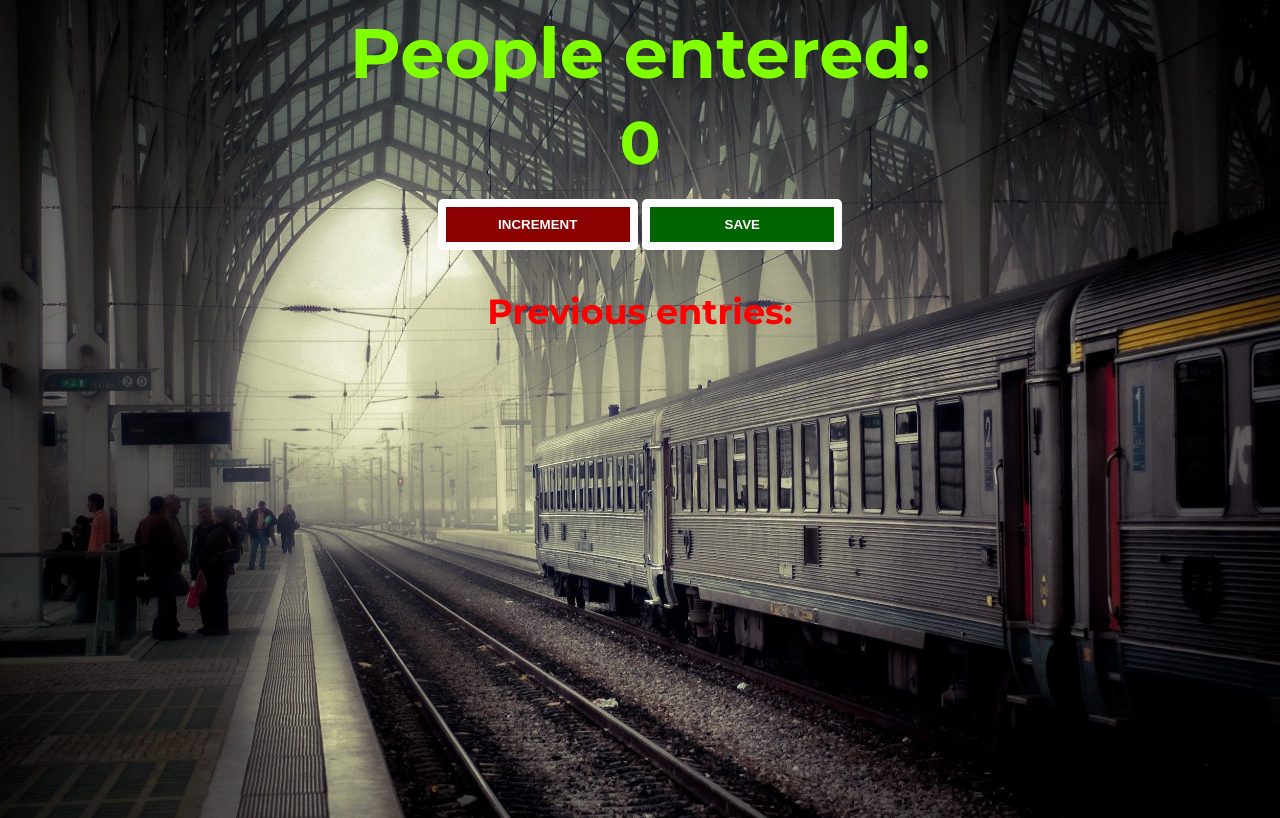
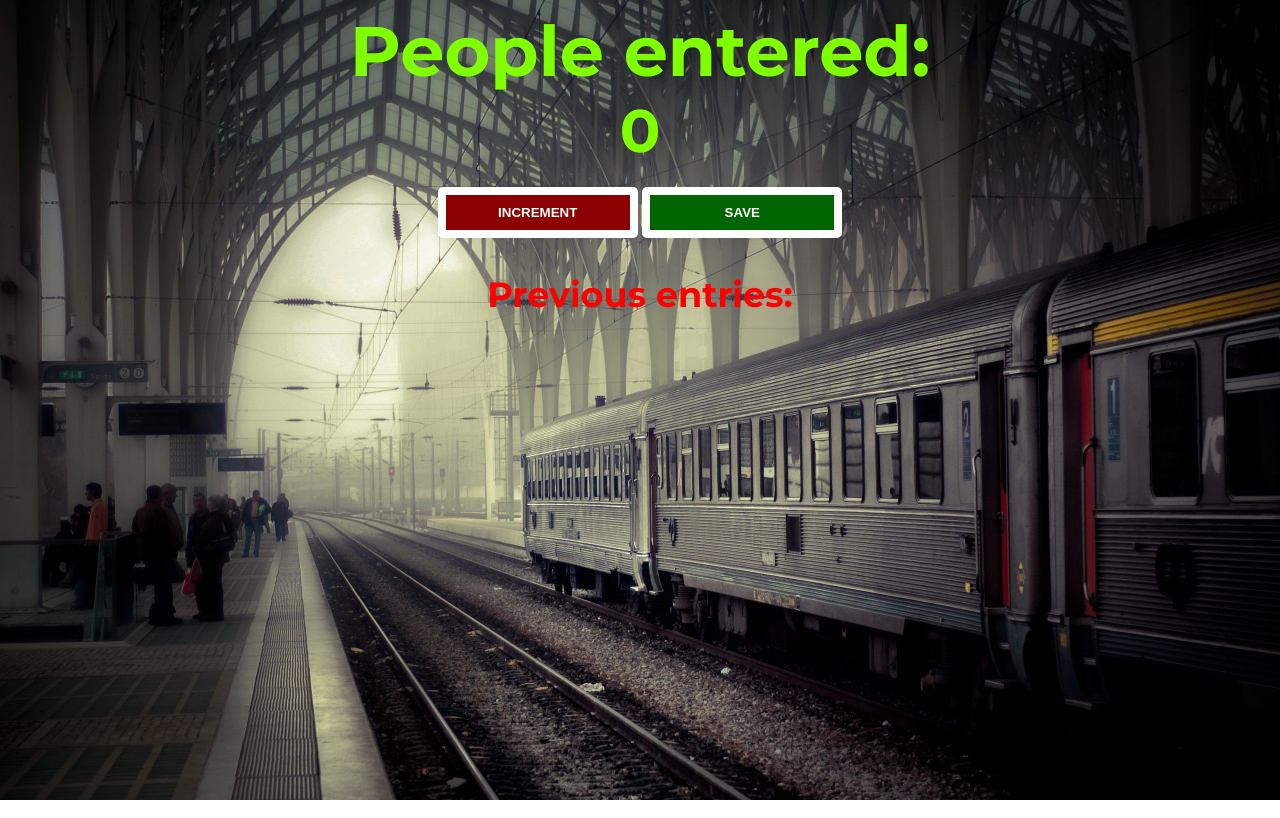
Before and after one commit to ananthusyam/passenger-counter, a plain HTML site: page index.html in a window 1280 px wide. Drawn offline with Linux system fonts and the light colour scheme.

Commit message:
app almost done

```diff
--- a/styles.css
+++ b/styles.css
@@ -5,7 +5,7 @@ body {
     font-weight: 700;
     text-align: center;
     color: chartreuse;
-    height: 100vh;
+
 }
 p {
     font-size: 35px;
@@ -19,25 +19,22 @@ p {
 }
 
 h1 {
-    margin-top: 10px;
-    margin-bottom: 10px;
+    margin: auto;
     font-size: 70px;
 }
 h2 {
     font-size: 60px;
-    margin-top: 0;
-    margin-bottom: 20px;
+    margin: 0 0 20px;
 }
 
 button {
     border: 8px solid;
-    padding-top: 10px;
-    padding-bottom: 10px;
+    padding: 10px 0;
     color:white;
     font-weight: 700;
     width: 200px;
-    margin-bottom: 5px;
     border-radius: 5px;
+
 }
 
 #increment-btn {
```
